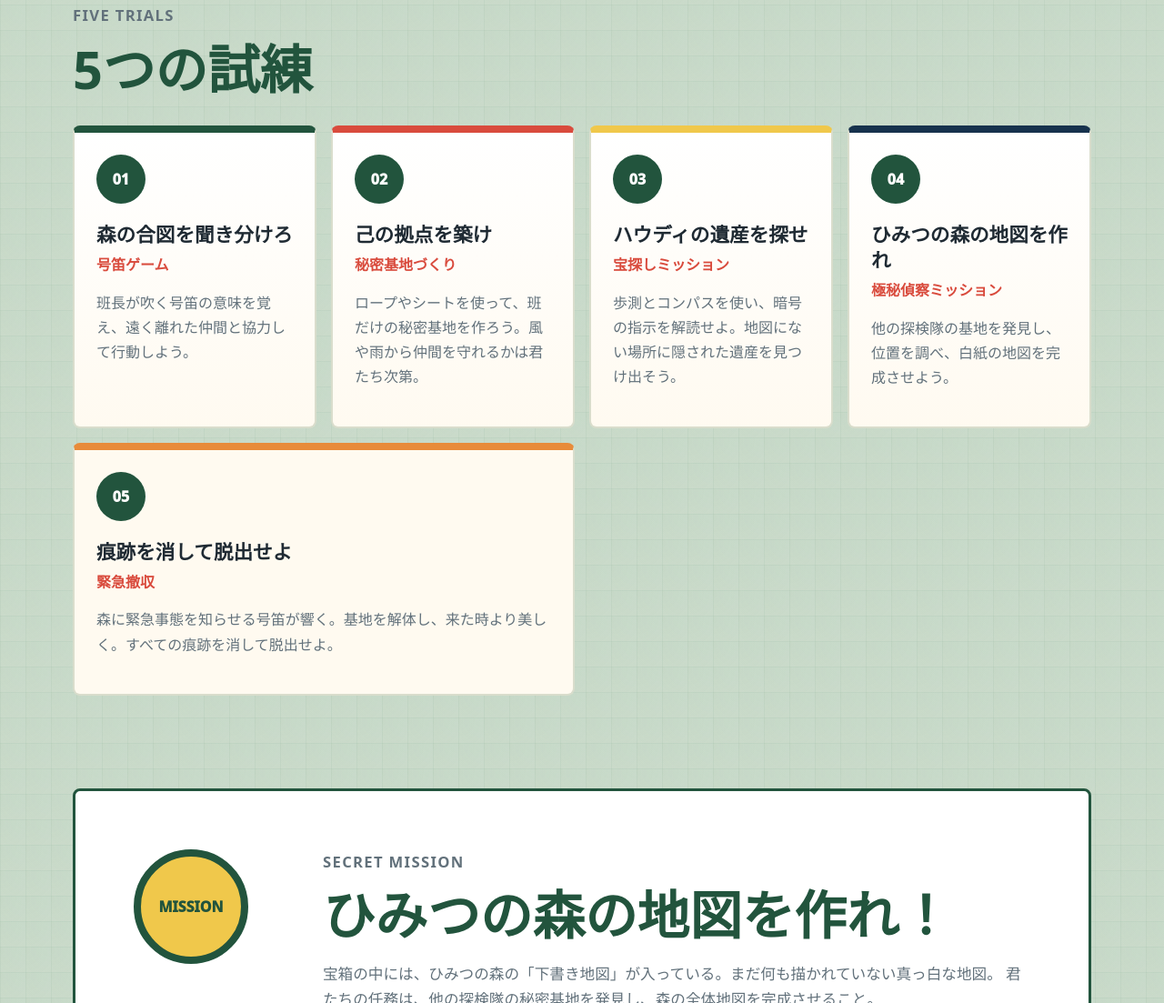
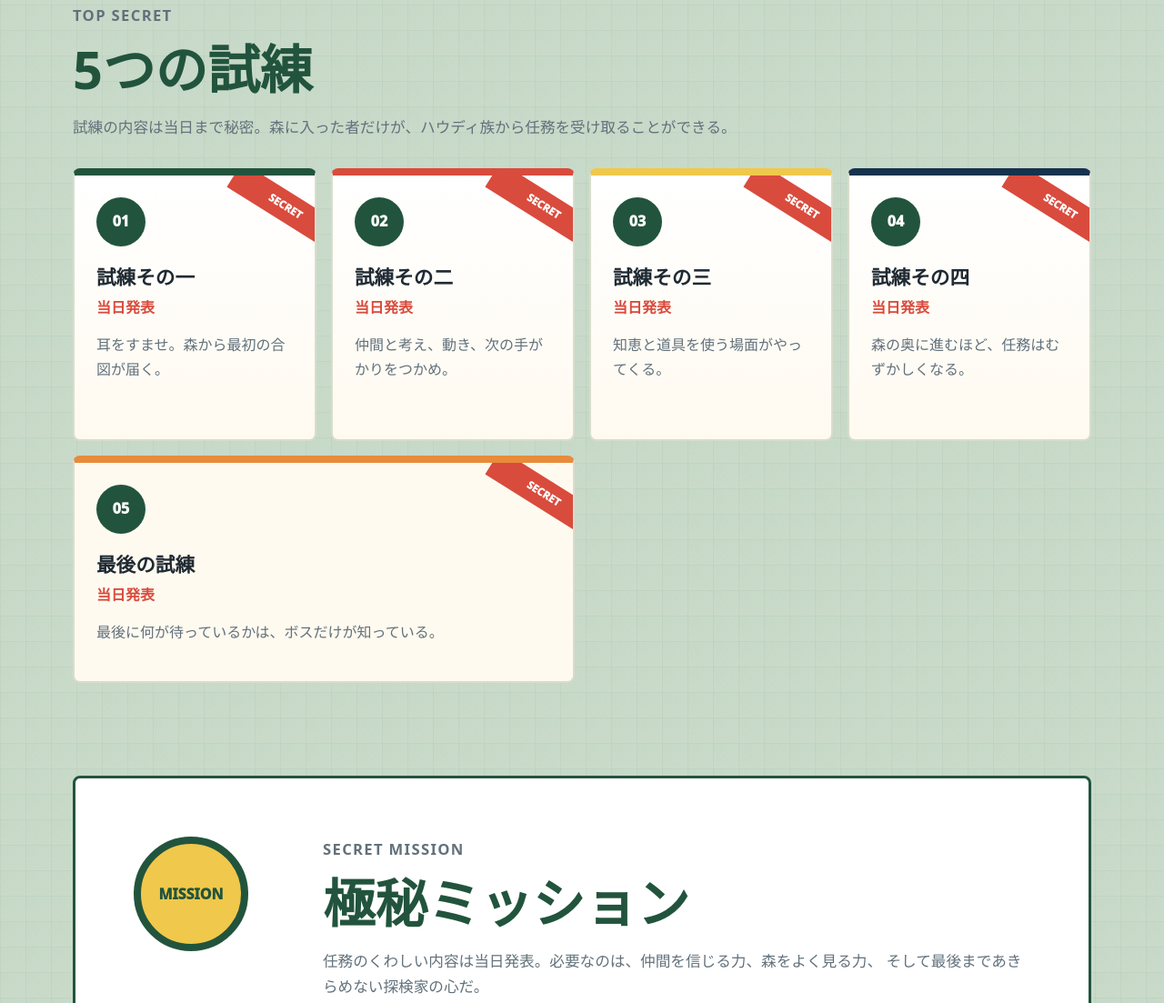
Before and after one commit to 12r9p/cloudflare-pages, a plain HTML site: page invite-camp-2026/index.html in a window 1280 px wide. Shown: the part 1815-2918 px from the top of the page at 91% size. Drawn offline with Linux system fonts and the light colour scheme.

Commit message:
Hide trial and award spoilers

```diff
--- a/invite-camp-2026/index.html
+++ b/invite-camp-2026/index.html
@@ -103,39 +103,40 @@
 
       <section id="trials" class="section trials">
         <div class="section-heading reveal">
-          <p class="eyebrow">Five Trials</p>
+          <p class="eyebrow">Top Secret</p>
           <h2>5つの試練</h2>
+          <p>試練の内容は当日まで秘密。森に入った者だけが、ハウディ族から任務を受け取ることができる。</p>
         </div>
         <div class="trial-grid">
-          <article class="trial reveal">
+          <article class="trial reveal locked">
             <span class="num">01</span>
-            <h3>森の合図を聞き分けろ</h3>
-            <p class="mission-name">号笛ゲーム</p>
-            <p>班長が吹く号笛の意味を覚え、遠く離れた仲間と協力して行動しよう。</p>
+            <h3>試練その一</h3>
+            <p class="mission-name">当日発表</p>
+            <p>耳をすませ。森から最初の合図が届く。</p>
           </article>
-          <article class="trial reveal">
+          <article class="trial reveal locked">
             <span class="num">02</span>
-            <h3>己の拠点を築け</h3>
-            <p class="mission-name">秘密基地づくり</p>
-            <p>ロープやシートを使って、班だけの秘密基地を作ろう。風や雨から仲間を守れるかは君たち次第。</p>
+            <h3>試練その二</h3>
+            <p class="mission-name">当日発表</p>
+            <p>仲間と考え、動き、次の手がかりをつかめ。</p>
           </article>
-          <article class="trial reveal">
+          <article class="trial reveal locked">
             <span class="num">03</span>
-            <h3>ハウディの遺産を探せ</h3>
-            <p class="mission-name">宝探しミッション</p>
-            <p>歩測とコンパスを使い、暗号の指示を解読せよ。地図にない場所に隠された遺産を見つけ出そう。</p>
+            <h3>試練その三</h3>
+            <p class="mission-name">当日発表</p>
+            <p>知恵と道具を使う場面がやってくる。</p>
           </article>
-          <article class="trial reveal">
+          <article class="trial reveal locked">
             <span class="num">04</span>
-            <h3>ひみつの森の地図を作れ</h3>
-            <p class="mission-name">極秘偵察ミッション</p>
-            <p>他の探検隊の基地を発見し、位置を調べ、白紙の地図を完成させよう。</p>
+            <h3>試練その四</h3>
+            <p class="mission-name">当日発表</p>
+            <p>森の奥に進むほど、任務はむずかしくなる。</p>
           </article>
-          <article class="trial reveal wide">
+          <article class="trial reveal wide locked">
             <span class="num">05</span>
-            <h3>痕跡を消して脱出せよ</h3>
-            <p class="mission-name">緊急撤収</p>
-            <p>森に緊急事態を知らせる号笛が響く。基地を解体し、来た時より美しく。すべての痕跡を消して脱出せよ。</p>
+            <h3>最後の試練</h3>
+            <p class="mission-name">当日発表</p>
+            <p>最後に何が待っているかは、ボスだけが知っている。</p>
           </article>
         </div>
       </section>
@@ -144,14 +145,14 @@
         <div class="stamp">MISSION</div>
         <div>
           <p class="eyebrow">Secret Mission</p>
-          <h2>ひみつの森の地図を作れ！</h2>
+          <h2>極秘ミッション</h2>
           <p>
-            宝箱の中には、ひみつの森の「下書き地図」が入っている。まだ何も描かれていない真っ白な地図。
-            君たちの任務は、他の探検隊の秘密基地を発見し、森の全体地図を完成させること。
+            任務のくわしい内容は当日発表。必要なのは、仲間を信じる力、森をよく見る力、
+            そして最後まであきらめない探検家の心だ。
           </p>
           <ul class="tools">
             <li>コンパス</li>
-            <li>歩測</li>
+            <li>ハンドブック</li>
             <li>観察力</li>
           </ul>
         </div>
@@ -159,17 +160,17 @@
 
       <section class="awards section">
         <div class="section-heading reveal">
-          <p class="eyebrow">Awards</p>
+          <p class="eyebrow">Secret Awards</p>
           <h2>一人前のハウディ認定</h2>
-          <p>試練を乗り越えた探検隊には表彰が行われる。</p>
+          <p>アワードの種類も当日まで秘密。どんな活躍が認められるかは、森での行動しだい。</p>
         </div>
-        <div class="award-list reveal" aria-label="アワード例">
-          <span>秘密基地賞</span>
-          <span>宝探し賞</span>
-          <span>探検家賞</span>
-          <span>地図作成賞</span>
-          <span>チームワーク賞</span>
-          <span>ハウディ大賞</span>
+        <div class="award-list reveal secret-awards" aria-label="秘密のアワード">
+          <span>？？？賞</span>
+          <span>？？？賞</span>
+          <span>？？？賞</span>
+          <span>？？？賞</span>
+          <span>？？？賞</span>
+          <span>？？？賞</span>
         </div>
       </section>
 
--- a/invite-camp-2026/styles.css
+++ b/invite-camp-2026/styles.css
@@ -603,6 +603,26 @@ h1 {
   border-radius: var(--radius);
 }
 
+.trial.locked {
+  position: relative;
+  overflow: hidden;
+}
+
+.trial.locked::after {
+  content: "SECRET";
+  position: absolute;
+  right: -34px;
+  top: 18px;
+  width: 132px;
+  padding: 6px 0;
+  background: var(--red);
+  color: #fff;
+  font-size: .72rem;
+  font-weight: 950;
+  text-align: center;
+  transform: rotate(32deg);
+}
+
 .trial:nth-child(1) { border-top: 8px solid var(--green); }
 .trial:nth-child(2) { border-top: 8px solid var(--red); }
 .trial:nth-child(3) { border-top: 8px solid var(--yellow); }
@@ -700,6 +720,14 @@ h1 {
 
 .award-list span:nth-child(3n) {
   background: #e7f4f8;
+}
+
+.secret-awards span {
+  min-width: 104px;
+  text-align: center;
+  background: var(--navy);
+  color: #fff;
+  border-color: var(--navy);
 }
 
 .info {
```
